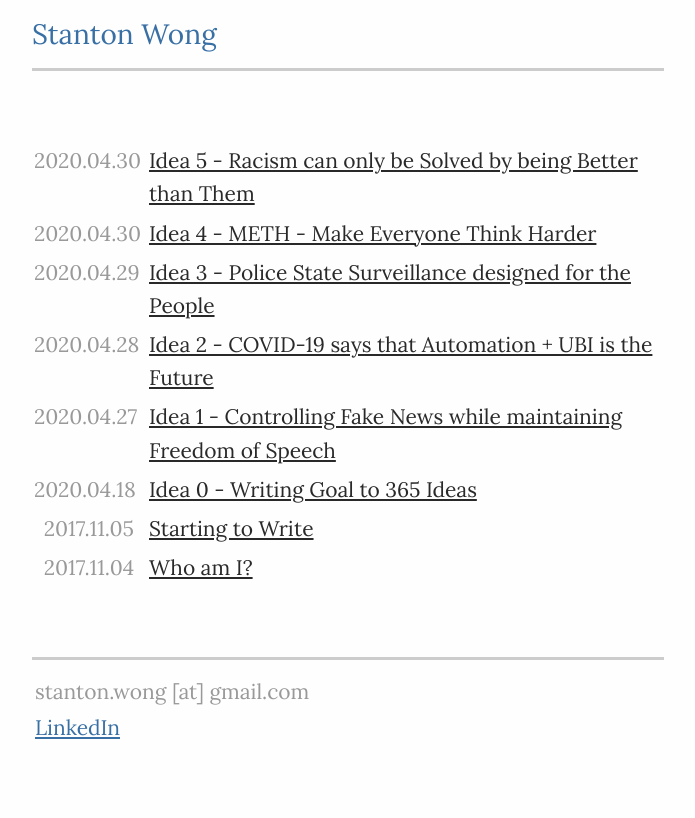
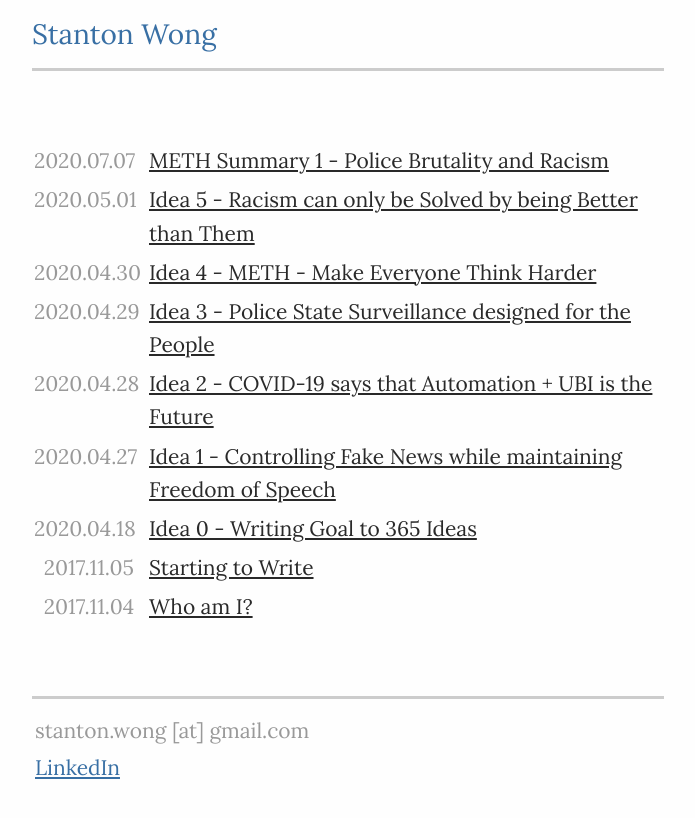
Before and after one commit to stantonwong/stantonwong-old.github.io, a Jekyll site: the page built from index.html, in a window 1280 px wide. Shown: the top 818 px of the page, without its empty margins (292-987 px from the left). Built offline with Jekyll 4.4.1, drawn with Linux system fonts in a browser that asks for light colours; some web fonts are replaced; part of the change alters nothing that is shown.

Commit message:
added new post, METH summary 1

```diff
--- a/_posts/2020-05-01-idea-5.md
+++ b/_posts/2020-05-01-idea-5.md
@@ -1,7 +1,7 @@
 ---
 layout: post
 title: Idea 5 - Racism can only be Solved by being Better than Them
-date: 2020-04-30 19:30:00 +0800
+date: 2020-05-01 19:30:00 +0800
 location: Shanghai
 ---
 
--- /dev/null
+++ b/_posts/2020-07-07-meth-1.md
@@ -0,0 +1,43 @@
+---
+layout: post
+title: METH Summary 1 - Police Brutality and Racism
+date: 2020-07-07 19:30:00 +0800
+location: Shanghai
+---
+
+I ran the first METH event two weeks ago with the topic: “Police Brutality and Racism”. The session went really well and I would like to share what happened and what was shared.
+
+![METH Poster]({{ site.url }}/assets/200621_METH_Police_Brutality_and_Racism.png)
+
+What I’ll be writing is all based on the notes from the conversation we had, so things might jump around a little. This also does not directly reflect the opinion I have, but provided valuable content to help Make Everyone Think Harder.
+
+## 1. What is happening?
+In the U.S., George Floyd was recently killed by a policeman. The policeman knelt on his neck while Floyd had his hands tied for 8 minutes and 46 seconds. Floyd ended up suffocating to death.
+
+This sparked protests and riots all across the U.S. There was looting and arson and significant destruction to property. The riots were happening to protest against police killings and police brutality, especially against the black community. Did I mention that George Floyd is black?
+
+As the protests went on, things started to spiral out of control. Part of the reason was because the COVID-19 pandemic had kept people indoors for way too long, so the protests was a great reason for people to get out. People and companies started choosing sides and if you chose anything other than Black Lives Matter, you would be called out or fired from your job, like the NYT’s chief editor for writing a conservative piece or the UCLA professor who opposed leniency to black students. Escalation continued with an autonomous zone being created in Seattle and Trump threatening that “If the looting starts, the killing starts.
+
+But some good things were happening. There is discussion for police department reforms and even discussions around the terms “whitelist” and “blacklist” to be changed to “inclusion list” and non-inclusion list”.
+
+## 2. Why is this happening?
+Why are the protests so explosive? Why has the entire country come out for this?
+
+Social media is a big factor. It is extremely easy to share ideas today and seeing George Floyd being killed while he was not resisting was highly emotional. It was the straw that broke the camel’s back.
+
+The stress of COVID-19 also contributed to this. Mental health was at an all time low and people’s wallets were also taking a large hit due to COVID’s effect on the economy. The combination of lowered mental health and the highly emotional footage of Floyd’s death created fireworks. The fire was further fueled by Trump’s messaging and the legacy and history in regards to slavery.
+
+There was one practical point that needed to be addressed, but wasn’t. Due to the structure and the system created over time to protect policeman in general, it had created a situation where policemen were immune to their wrong doings, which in turn, created a big problem: systemic racism. The system had already evolved into something where if nobody in the system was individually racist, the system would make it so that they would perform tasks that could be racist.
+
+## 3. What do they want? And what are some potential solutions?
+The unifying banner for the protests was Black Lives Matter. This is because the police brutality towards black people had gotten so bad that black lives were being extinguished by the police in far higher numbers than any other groups of people for reasons that were not always clear.
+
+The protestors wanted to seek for equality. That black people and white people could be treated equally. The first part of this is police reform. There should be more police accountability and there should be less police immunity. The second part is economic equality via healthcare, education, housing, job opportunities, etc, because the real culprit of everything that is happening is systematic economic inequality.
+
+There is an interesting dynamic as the middle class disappears. When people are disenfranchised, they will lash out. In this case, there are a lot of white people that have lost their middle class status and are taking it out on others. Racism has increased in part due to the economic woes of others.
+
+To fix these issues, there needs to be systematic change. People need to be empowered, and one way to do that is to get them to vote locally. To get them to vote, voting needs to be easier and local organizations need to educate their base.
+
+Education is obviously going to be a big part of this, but that is much longer term. Everybody needs to play a part, especially the media, who are currently making matters worse by dividing and targeting certain audiences and creating echo chambers.
+
+Lastly, there needs to be a strong drive in the direction of economic equality. Not actual economic equality, but something in that direction to help the disenfranchised get back on their feet and to re-build the middle class so that the poverty class does not get pushed to the extreme. Otherwise, the protests that we have seen so far would be nothing compared to what will happen.
```
Also changed, not shown: assets/200621_METH_Police_Brutality_and_Racism.png (added), 5 other files.
